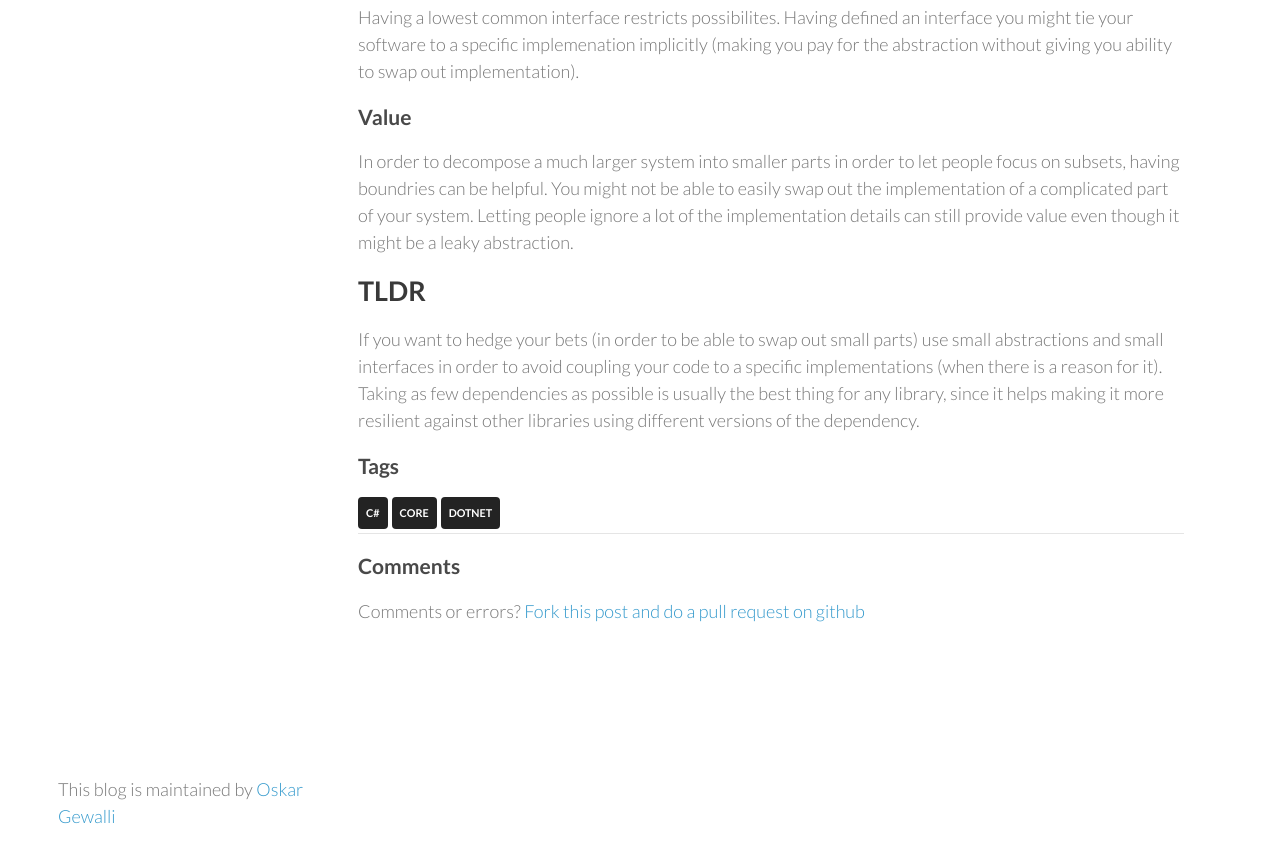
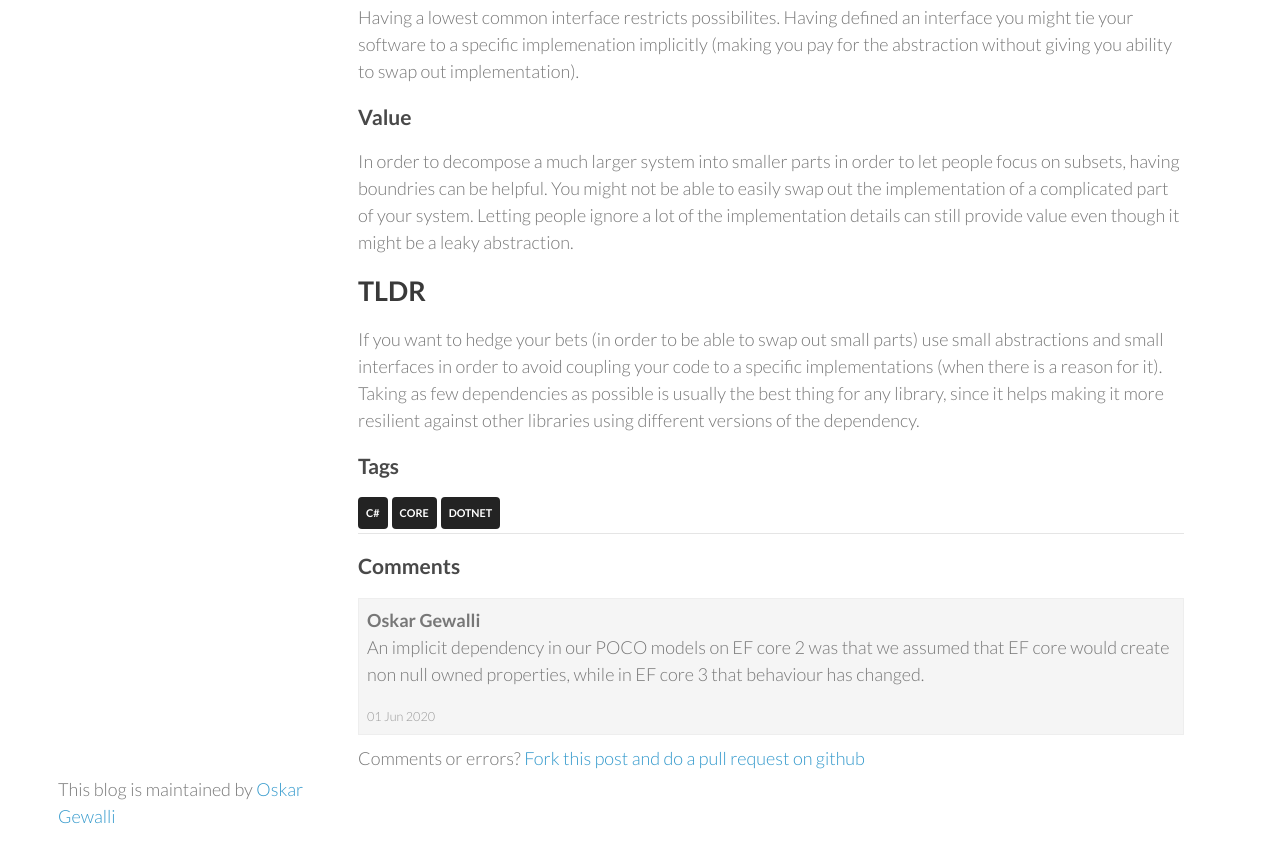
Before and after one commit to wallymathieu/assertfail, a Jekyll site: the page built from _posts/2020-05-28-Implicit-versus-explicit-dependencies.md, in a window 1280 px wide and 900 px high, scrolled down 3716 px. Shown: the top 863 px of the window. Built offline with Jekyll 4.4.1, drawn with Linux system fonts in a browser that asks for light colours; nearby versions of some CDN libraries.

Commit message:
+comment

```diff
--- a/_posts/2020-05-28-Implicit-versus-explicit-dependencies.md
+++ b/_posts/2020-05-28-Implicit-versus-explicit-dependencies.md
@@ -3,6 +3,10 @@ layout: post
 title: Implicit versus explicit dependencies
 date: 2020-05-28T18:30:50+02:00
 tags: c# core dotnet
+comments:
+  - author: Oskar Gewalli
+    content: An implicit dependency in our POCO models on EF core 2 was that we assumed that EF core would create non null owned properties, while in EF core 3 that behaviour has changed.
+    date: 2020-06-01T10:15:35+01:00
 ---
 
 These are musings related to the question what kind of libraries resist the test of time. Some of it is related to issues encountered due to [Dependency Hell](https://en.wikipedia.org/wiki/Dependency_hell).
```
